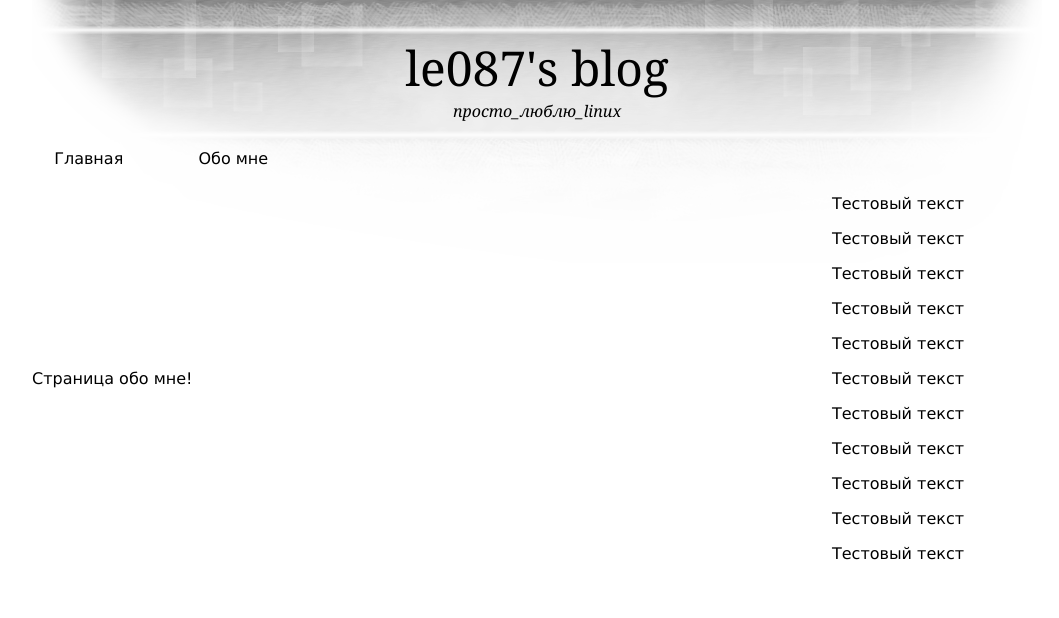
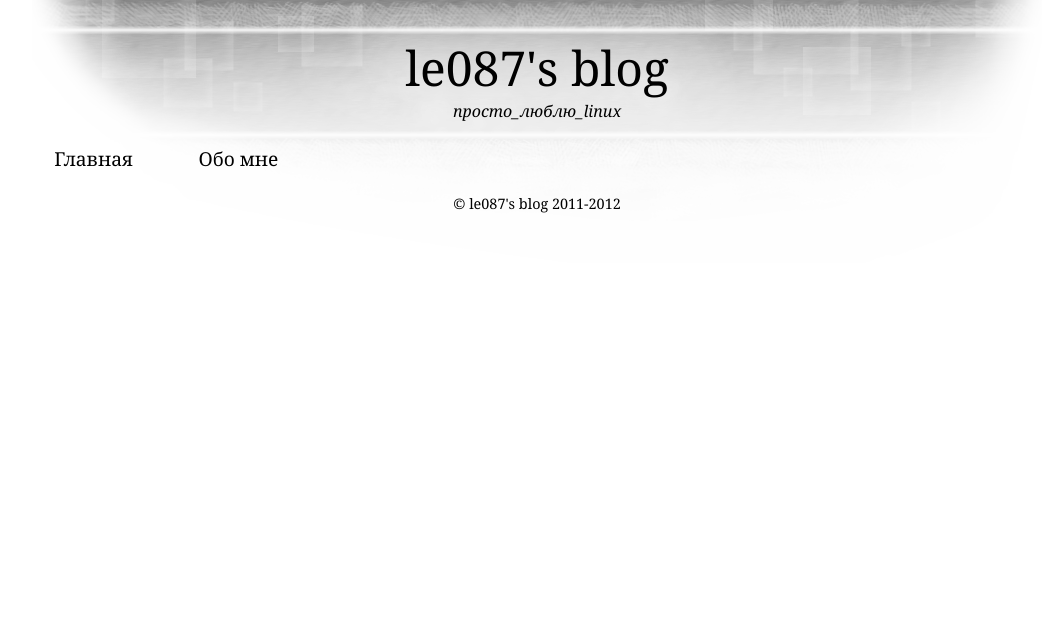
Before and after one commit to yumitubi/velomak, a Django app: template velomak/templates/about.html in a window 1280 px wide. Shown: the top 618 px of the page, without its empty margins (103-1162 px from the left). Run offline with Django 3.2, Linux system fonts and the light colour scheme; the template is opened without the code that fills it: most values are stand-ins (such as "Sample title", 1, 10 or a date in 2020).

Commit message:
Почти закончил наведение красоты, развлекался с графическим редактором

```diff
--- a/velomak/static/css/main.css
+++ b/velomak/static/css/main.css
@@ -31,6 +35,14 @@ body {
 
 #top_table {
     text-align: center;
+    width: 1010px;
+}
+
+.top_menu {
+    text-align: left;
+    font-family: "Georgia", "Times", serif;
+    font-size: 1.2em;
+    vertical-align: center;
 }
 
 a {
@@ -81,12 +94,19 @@ a:hover.tags {
 }
 
 #right_menu {
-    position: absolute;
     font-family: "Georgia", "Times", serif;
     text-align: right;
     padding-left: 15px;
-    margin-top: 85px;
+    vertical-align: top;
     font-size: 1.2em;
+    padding-top: 85px;
+}
+
+.cprg {
+    text-align: center;
+    font-family: "Georgia", "Times", serif;
+    font-size: 0.9em;
+    vertical-align: center;
 }
 
 .lines {
--- a/velomak/templates/about.html
+++ b/velomak/templates/about.html
@@ -5,26 +5,11 @@
 <table align="center" width="1010" margin="0" padding="0" cellspacing="0" cellpadding="0" border="0" >
   <tr>
     <td id="posts" width="800px">
-
-      <p>Страница обо мне!</p>
-
     </td>
-    <td id="left_menu" width="210px">
-    <p >Тестовый текст</p>
-    <p >Тестовый текст</p>
-    <p>Тестовый текст</p>
-    <p>Тестовый текст</p>
-    <p>Тестовый текст</p>
-    <p>Тестовый текст</p>
-    <p>Тестовый текст</p>
-    <p>Тестовый текст</p>
-    <p>Тестовый текст</p>
-    <p>Тестовый текст</p>
-    <p>Тестовый текст</p>
     </td>
   </tr>
 </table>
-
+	<p><div class="cprg">© le087's blog 2011-2012</div></p>
     {% endblock%}
     {% block bottom %}
 
--- a/velomak/templates/main.html
+++ b/velomak/templates/main.html
@@ -11,7 +11,7 @@
   <body topmargin="0">
     {% block top %}
 
-<table id="top_table" align="center" width="1010" margin="0" padding="0" cellspacing="0" cellpadding="0" border="0" >
+<table id="top_table" align="center" margin="0" padding="0" cellspacing="0" cellpadding="0" border="0" >
   <tr>
     <td height="100px">
       <h1 id="name_site"><a href="http://le087.ru">le087's blog</a></h1>
@@ -30,7 +30,7 @@
   <tr>
     <td height="40px" width="100px">
 
-      <table align="center" class="top_menu" width="100px" cellspacing="0" cellpadding="0" border="0">
+      <table class="top_menu" align="center" width="100px" cellspacing="0" cellpadding="0" border="0">
 	<tr>
 	  <td><a href="http://127.0.0.1:8000">Главная</a></td>
 	</tr>
@@ -39,7 +39,7 @@
     </td>
     <td height="40px" width="100px">
 
-      <table align="center" width="100px" cellspacing="0" cellpadding="0" border="0">
+      <table class="top_menu" align="center" width="100px" cellspacing="0" cellpadding="0" border="0">
 	<tr>
 	  <td><a href="http://127.0.0.1:8000/about/">Обо мне</a></td>
 	</tr>
```
Also changed, not shown: other parts of velomak/static/css/main.css (+30 -1 lines), velomak/blog/views.py (+6 -3 lines), velomak/templates/post.html (+32 -15 lines), velomak/templates/titul.html (+9 -8 lines).
